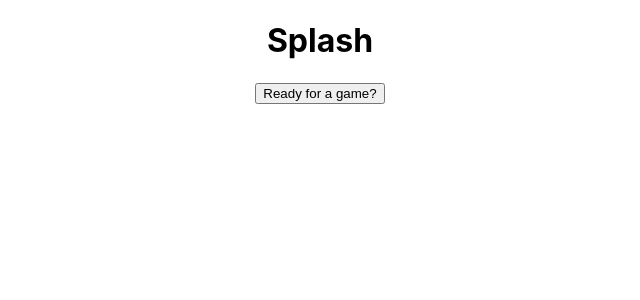
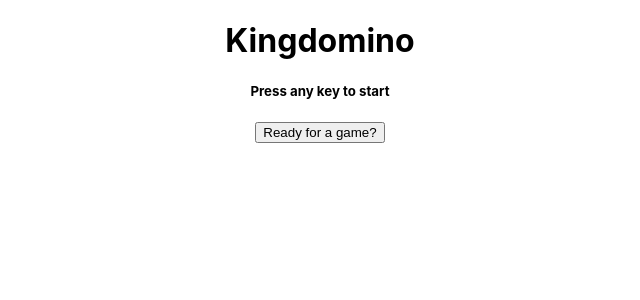
Before and after one commit to seanmailander/kingdomino, a React (Create React App) app in the folder client/: page / in a window 1280 px wide. Shown: the top 300 px of the page, without its empty margins (320-960 px from the left). Built offline with nearby package versions, Linux system fonts and the light colour scheme.

Commit message:
Start the game loop

```diff
--- a/client/src/App/App.js
+++ b/client/src/App/App.js
@@ -2,19 +2,22 @@
 import { useSelector } from "react-redux";
 
 import "./App.css";
-import Splash from "../Splash/Splash.js";
-import Lobby from "../Lobby/Lobby.js";
-import Game from "../Game/Game.js";
+import SplashComponent from "../Splash/Splash.js";
+import LobbyComponent from "../Lobby/Lobby.js";
+import GameComponent from "../Game/Game.js";
 
-import { selectRoom } from "./app.slice.js";
+import { getRoom, getHint } from "./app.slice.js";
 
 function App() {
-  const room = useSelector(selectRoom);
+  const room = useSelector(getRoom);
+  const hint = useSelector(getHint);
   return (
     <div className="App">
-      {room === "Splash" && <Splash />}
-      {room === "Lobby" && <Lobby />}
-      {room === "Game" && <Game />}
+      <h1>Kingdomino</h1>
+      <h5>{hint}</h5>
+      {room === "Splash" && <SplashComponent />}
+      {room === "Lobby" && <LobbyComponent />}
+      {room === "Game" && <GameComponent />}
     </div>
   );
 }
--- a/client/src/App/app.slice.js
+++ b/client/src/App/app.slice.js
@@ -1,10 +1,16 @@
-import { createSlice } from "@reduxjs/toolkit";
-import { gameEnded, gameStarted, playerJoined } from "../Game/game.slice";
+import { createSelector, createSlice } from "@reduxjs/toolkit";
+import {
+  gameEnded,
+  gameStarted,
+  playerJoined,
+  getHasEnoughPlayers,
+} from "../Game/game.slice";
 
 // States that may occur
 export const Splash = "Splash";
 export const Lobby = "Lobby";
 export const Game = "Game";
+export const Shuffle = "Shuffle";
 export const Scoring = "Scoring";
 
 export const appSlice = createSlice({
@@ -28,6 +34,24 @@
 // The function below is called a selector and allows us to select a value from
 // the state. Selectors can also be defined inline where they're used instead of
 // in the slice file. For example: `useSelector((state) => state.counter.value)`
-export const selectRoom = (state) => state.app.room;
+export const getRoom = (state) => state.app.room;
 
+const hintsByRoom = {
+  [Splash]: "Press any key to start",
+  [Lobby]: "Waiting for players",
+  [Game]: "Game",
+  [Shuffle]: "Shuffling",
+};
+export const getHint = createSelector(
+  [getRoom, getHasEnoughPlayers],
+  (room, hasEnoughPlayers) => {
+    if (room === Lobby) {
+      // Check how many we are waiting for
+      if (hasEnoughPlayers) {
+        return "Players connected, hit 'ready' to start game";
+      }
+    }
+    return hintsByRoom[room];
+  }
+);
 export default appSlice.reducer;
--- a/client/src/Game/Game.js
+++ b/client/src/Game/Game.js
@@ -9,7 +9,6 @@
 
   return (
     <>
-      <h1>Game</h1>
       Player order: {JSON.stringify(players, null, 2)}
       <button aria-label="Pick card 1" onClick={() => dispatch(cardPicked(0))}>
         Pick card 1
--- a/client/src/Game/connection.saga.js
+++ b/client/src/Game/connection.saga.js
@@ -66,7 +66,7 @@
   while (true) {
     const message = yield take(messageChannel);
     if (message.type === messageType) {
-      console.debug("put message on bubbler for ", messageType, message);
+      // console.debug("put message on bubbler for ", messageType, message);
       yield put(bubbler, message);
     }
   }
@@ -111,7 +111,7 @@
   };
 }
 
-function* connectionSaga() {
+export function* newConnection() {
   const peerConnection = new Peer(undefined, {
     host: "/",
     path: "/api/peers",
@@ -119,6 +119,14 @@
     key: "default",
   });
   const playerId = yield call(waitForPeerId, peerConnection);
+  return {
+    playerId,
+    peerConnection,
+  };
+}
+
+function* findOtherPlayers(peerConnection) {
+  const playerId = peerConnection.id;
   const connected = yield fork(waitForConnection, peerConnection);
 
   let waitingForConnect = false;
@@ -166,4 +174,4 @@
   }
 }
 
-export default connectionSaga;
+export default findOtherPlayers;
--- a/client/src/Game/game.saga.js
+++ b/client/src/Game/game.saga.js
@@ -1,5 +1,13 @@
 import { v4 as uuidv4 } from "uuid";
-import { all, race, call, put, take, takeLatest } from "redux-saga/effects";
+import {
+  all,
+  race,
+  call,
+  put,
+  take,
+  takeLatest,
+  select,
+} from "redux-saga/effects";
 import {
   connectionReset,
   connectionErrored,
@@ -9,6 +17,9 @@
   playerLeft,
   gameEnded,
   deckShuffled,
+  getIsMyTurn,
+  cardPicked,
+  cardPlaced,
 } from "./game.slice";
 
 import {
@@ -19,12 +30,20 @@
   chooseOrderFromSeed,
 } from "./gamelogic/utils";
 
-import connectionSaga from "./connection.saga";
+import findOtherPlayers, { newConnection } from "./connection.saga";
 
 const START = "START";
 const COMMITTMENT = "COMMITTMENT";
 const REVEAL = "REVEAL";
 const MOVE = "MOVE";
+
+const startMessage = () => ({ type: START });
+const committmentMessage = (committment) => ({
+  type: COMMITTMENT,
+  content: { committment },
+});
+const revealMessage = (secret) => ({ type: REVEAL, content: { secret } });
+const moveMessage = (move) => ({ type: MOVE, content: { move } });
 
 // - A chooses a random number Ra
 // - A calculates hash Ha = H(Ra)
@@ -38,14 +57,11 @@
 
 function* buildTrustedSeed(sendGameMessage, onCommit, onReveal) {
   const { secret: mySecret, committment: myCommittment } = yield call(commit);
-  yield call(sendGameMessage, {
-    type: COMMITTMENT,
-    content: { committment: myCommittment },
-  });
+  yield call(sendGameMessage, committmentMessage(myCommittment));
 
   const { committment: theirCommittment } = yield take(onCommit);
 
-  yield call(sendGameMessage, { type: REVEAL, content: { secret: mySecret } });
+  yield call(sendGameMessage, revealMessage(mySecret));
 
   const { secret: theirSecret } = yield take(onReveal);
 
@@ -69,6 +85,9 @@
 }
 
 function* newRound(sendGameMessage, onCommit, onReveal, onMove, currentDeck) {
+  // Round started
+
+  // Deal out some cards
   const { next, remaining } = yield call(
     trustedDeal,
     sendGameMessage,
@@ -76,8 +95,22 @@
     onReveal,
     currentDeck
   );
+
+  // Put those cards on the screen
   yield put(deckShuffled(next));
-  // TODO: wait for pick/place
+
+  // Whose turn?
+  const isMyTurn = yield select(getIsMyTurn);
+
+  if (isMyTurn) {
+    const pick = yield take(cardPicked);
+    const place = yield take(cardPlaced);
+
+    const move = yield select(getMove);
+
+    yield call(sendGameMessage, moveMessage(move));
+  }
+  const move = yield take(onMove);
   return remaining;
 }
 
@@ -126,7 +159,7 @@
     );
   }
 
-  yield put(gameEnded());
+  // yield put(gameEnded());
 }
 
 function* newConnections() {
@@ -140,7 +173,9 @@
     //   sendGameMessage,
     //   waitForGameMessage,
     // } = yield call(connectionSaga);
-    const result = yield call(connectionSaga);
+    const { playerId, peerConnection } = yield call(newConnection);
+    yield put(playerJoined({ playerId, isMe: true }));
+    const result = yield call(findOtherPlayers, peerConnection);
     const {
       destroy,
       peerIdentifiers,
@@ -148,8 +183,6 @@
       waitForGameMessage,
     } = result;
     disposeUnderlyingConnection = destroy;
-    // TODO: replace this fake "self" player with a real entity
-    yield put(playerJoined({ playerId: peerIdentifiers.me, isMe: true }));
     // TODO: replace the fake "other" player with a real entity
     yield put(playerJoined({ playerId: peerIdentifiers.them, isMe: false }));
 
@@ -161,11 +194,14 @@
     // Given a valid connection, let multiple games occur
     // while (true) {
     // When the first player starts the game, send it to other players
-    yield race({
+    const { me, them } = yield race({
       me: take(gameStarted),
       them: take(onStart),
     });
-    yield call(sendGameMessage, { type: START });
+    if (them) {
+      yield put(gameStarted());
+    }
+    yield call(sendGameMessage, startMessage());
 
     yield call(
       newGame,
--- a/client/src/Game/game.slice.js
+++ b/client/src/Game/game.slice.js
@@ -1,4 +1,5 @@
 import { createAction, createSlice } from "@reduxjs/toolkit";
+import { createSelector } from "reselect";
 
 // Connection events
 export const connectionReset = createAction("connection/reset");
@@ -57,4 +58,21 @@
   },
 });
 
+export const getPlayers = (state) => state.game.players;
+export const getHasEnoughPlayers = createSelector(
+  [getPlayers],
+  (players) => players.length >= 2
+);
+
+export const getIsMyTurn = createSelector([], () => true);
+
+const makeMove = (card, x, y, direction) => ({
+  card,
+  x,
+  y,
+  direction,
+});
+
+export const getMove = createSelector([], () => makeMove(0, 1, 2, 3));
+
 export default gameSlice.reducer;
--- a/client/src/Lobby/Lobby.js
+++ b/client/src/Lobby/Lobby.js
@@ -1,13 +1,17 @@
 import React from "react";
 
 import { useSelector, useDispatch } from "react-redux";
-import { connectionReset, gameStarted } from "../Game/game.slice";
+import {
+  connectionReset,
+  gameStarted,
+  getPlayers,
+  getHasEnoughPlayers,
+} from "../Game/game.slice";
 
 function Lobby() {
-  const players = useSelector((state) => state.game.players);
+  const players = useSelector(getPlayers);
+  const hasEnoughPlayers = useSelector(getHasEnoughPlayers);
   const dispatch = useDispatch();
-
-  const hasEnoughPlayers = players.length >= 2;
 
   const startGame = hasEnoughPlayers && (
     <>
@@ -29,7 +33,6 @@
 
   return (
     <>
-      <h1>Lobby</h1>
       Players: {JSON.stringify(players)}
       <br />
       {waitingForPlayers}
--- a/client/src/Splash/Splash.js
+++ b/client/src/Splash/Splash.js
@@ -8,7 +8,6 @@
 
   return (
     <>
-      <h1>Splash</h1>
       <button
         aria-label="Join lobby"
         onClick={() => dispatch(connectionReset())}
```
Also changed, not shown: 1 other file (tests, documents, lock files or other folders).
